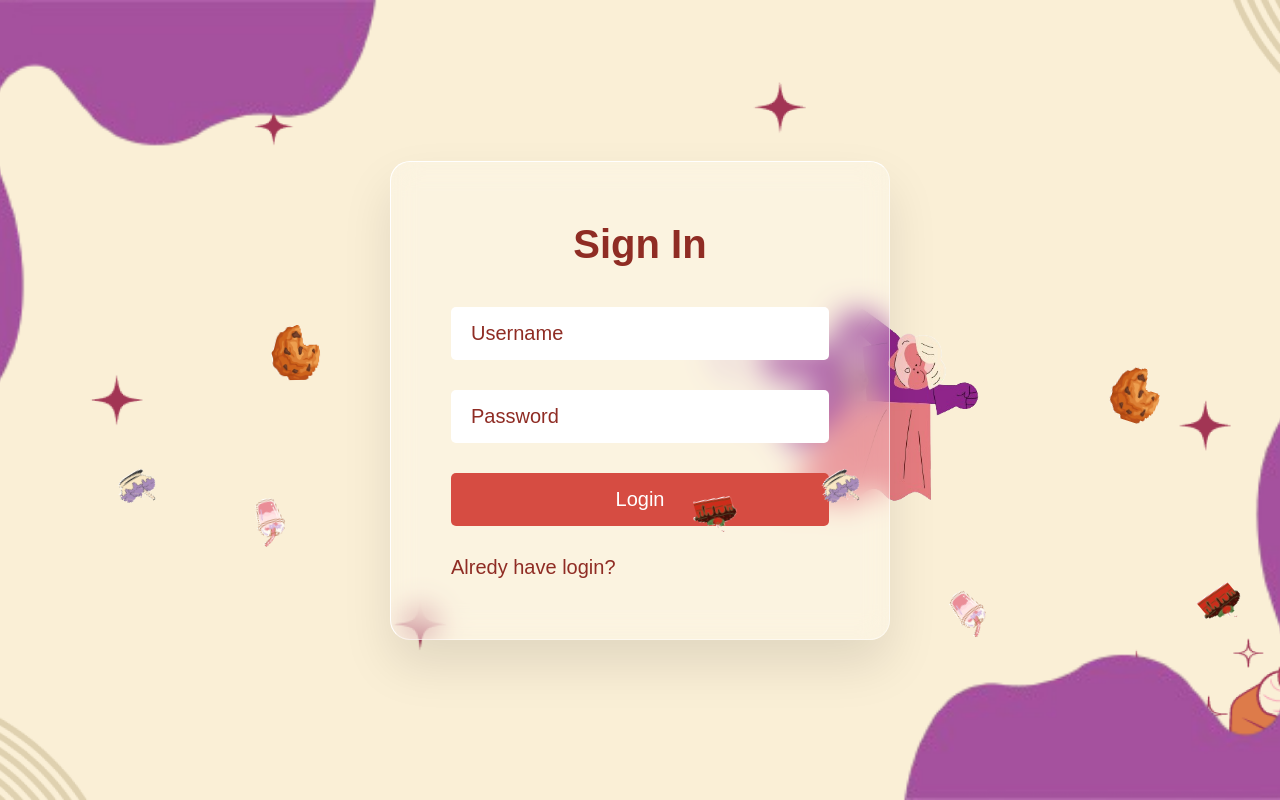
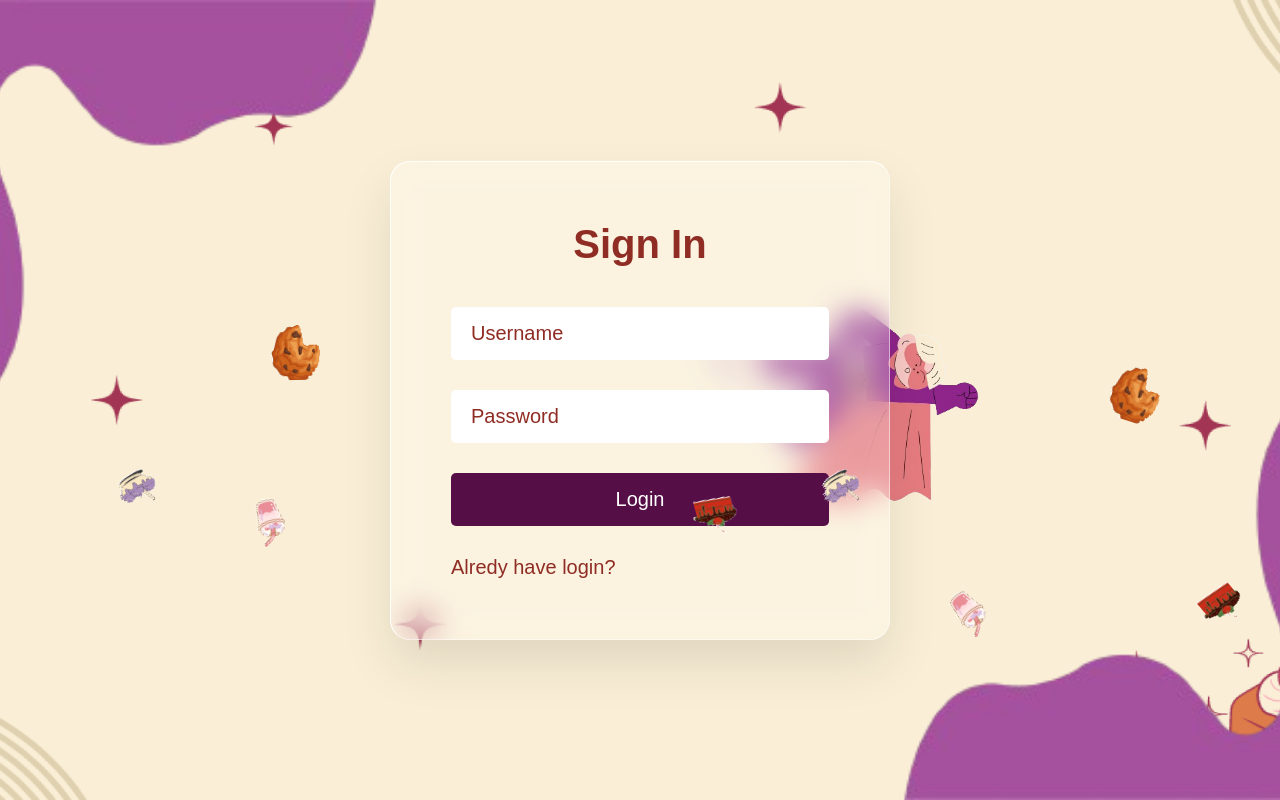
Before and after one commit to hamzamamdouh298/Animated_Login, a plain HTML site: page index.html in a window 1280 px wide. In both pictures the pointer is over the input "Login". Drawn offline with Linux system fonts and the light colour scheme.

Commit message:
Update style.css

```diff
--- a/style.css
+++ b/style.css
@@ -118,7 +118,7 @@
   }
 
   .login .inputBox #btn:hover {
-    background: #d64c42;
+    background: #550e46;
   }
 
   .login .group {
```
